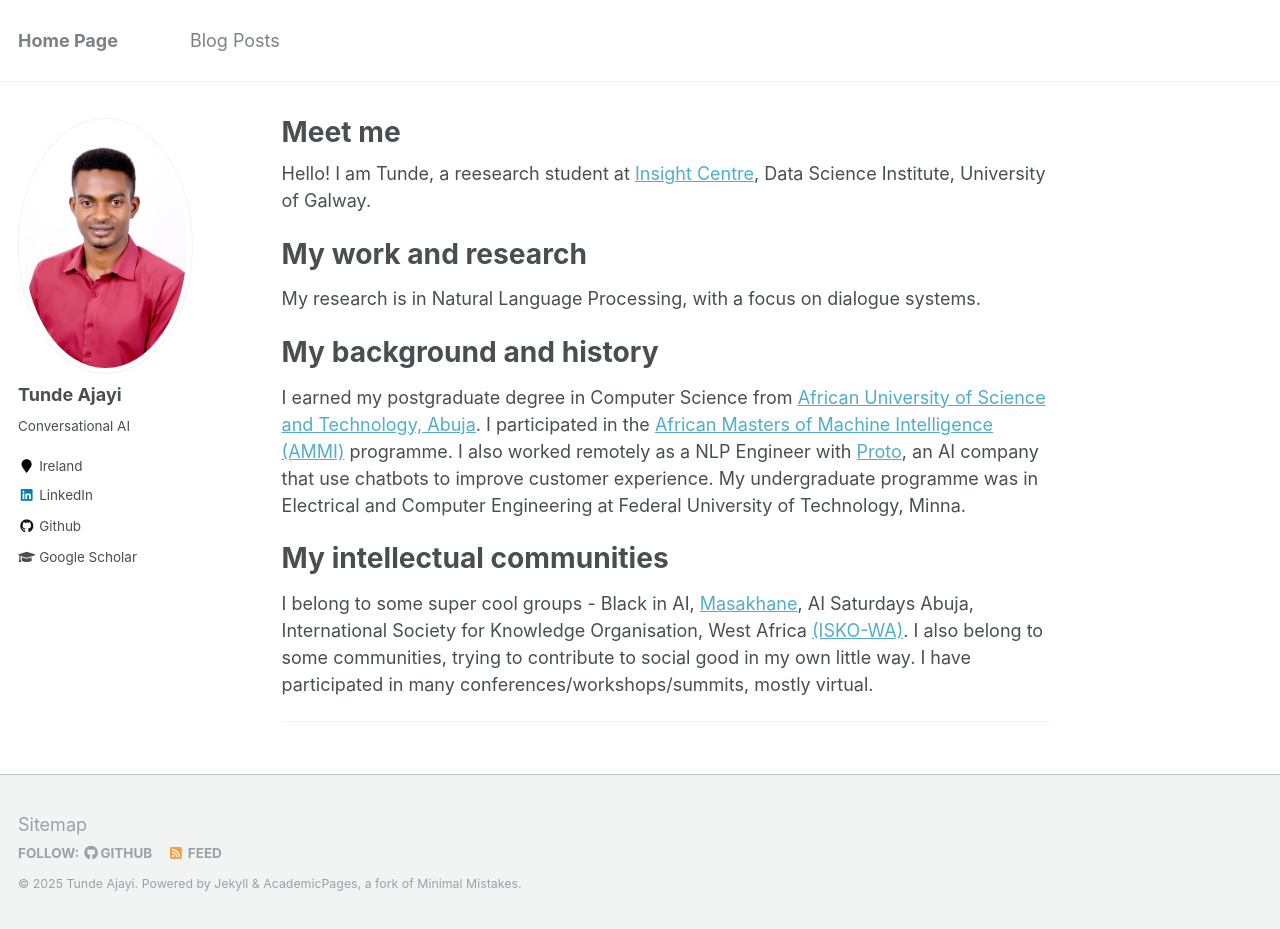
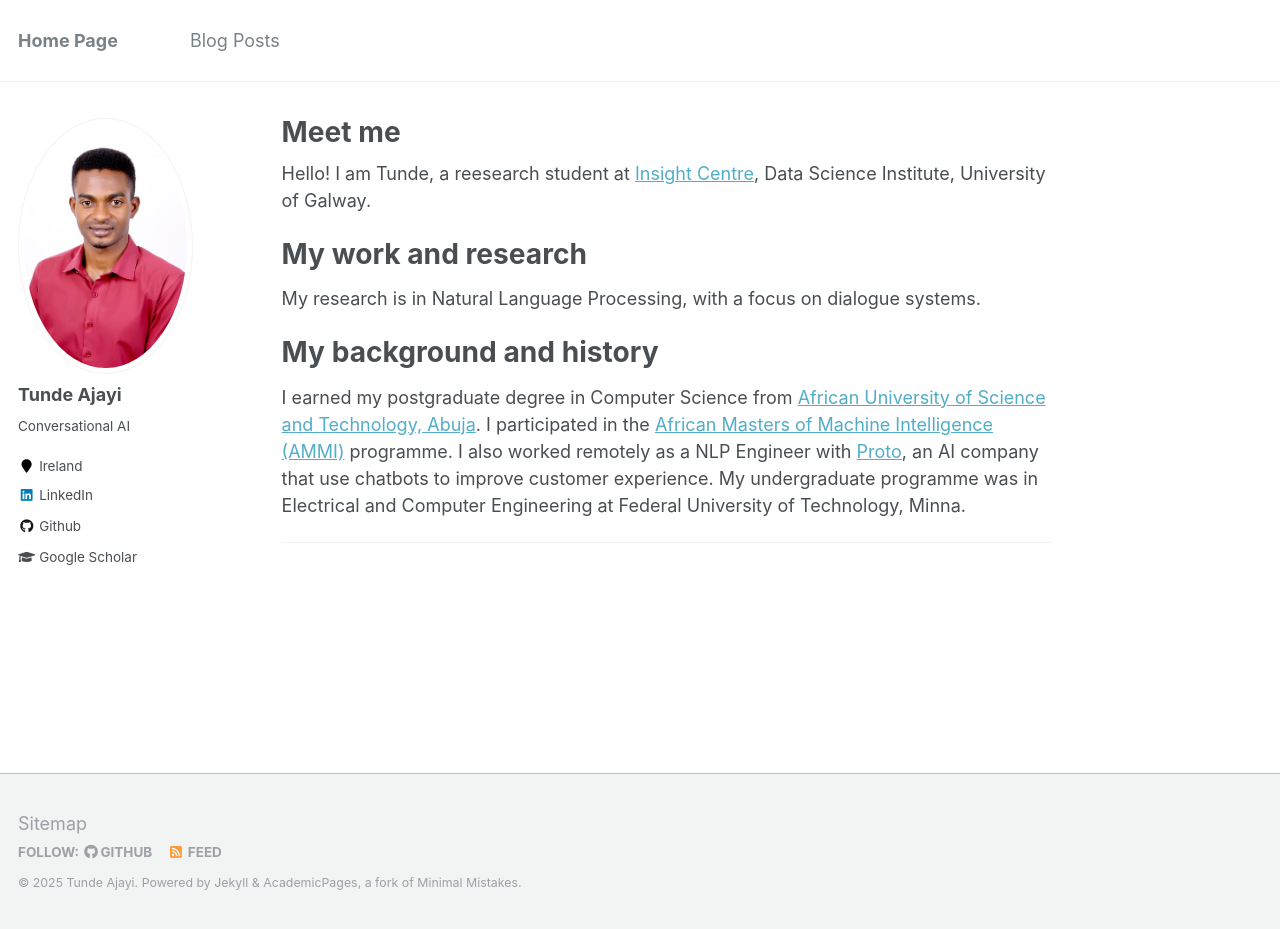
Before and after one commit to tundeajayi/tundeajayi.github.io, a Jekyll site: the page built from _pages/about.md, in a window 1280 px wide and 929 px high. Built offline with Jekyll 4.4.1, drawn with Linux system fonts in a browser that asks for light colours.

Commit message:
modify about me

```diff
--- a/_pages/about.md
+++ b/_pages/about.md
@@ -21,10 +21,10 @@ My background and history
 
 I earned my postgraduate degree in Computer Science from [African University of Science and Technology, Abuja](https://aust.edu.ng). I participated in the [African Masters of Machine Intelligence (AMMI)](https://aimsammi.org) programme. I also worked remotely as a NLP Engineer with [Proto](https://www.proto.cx/), an AI company that use chatbots to improve customer experience. My undergraduate programme was in Electrical and Computer Engineering at Federal University of Technology, Minna.
 
-My intellectual communities
+<!-- My intellectual communities
 ======
 
-I belong to some super cool groups - Black in AI, [Masakhane](https://www.masakhane.io/), AI Saturdays Abuja, International Society for Knowledge Organisation, West Africa [(ISKO-WA)](https://www.isko.org/). I also belong to some communities, trying to contribute to social good in my own little way. I have participated in many conferences/workshops/summits, mostly virtual.
+I belong to some super cool groups - Black in AI, [Masakhane](https://www.masakhane.io/), AI Saturdays Abuja, International Society for Knowledge Organisation, West Africa [(ISKO-WA)](https://www.isko.org/). I also belong to some communities, trying to contribute to social good in my own little way. I have participated in many conferences/workshops/summits, mostly virtual. -->
 
 ------
 
```
